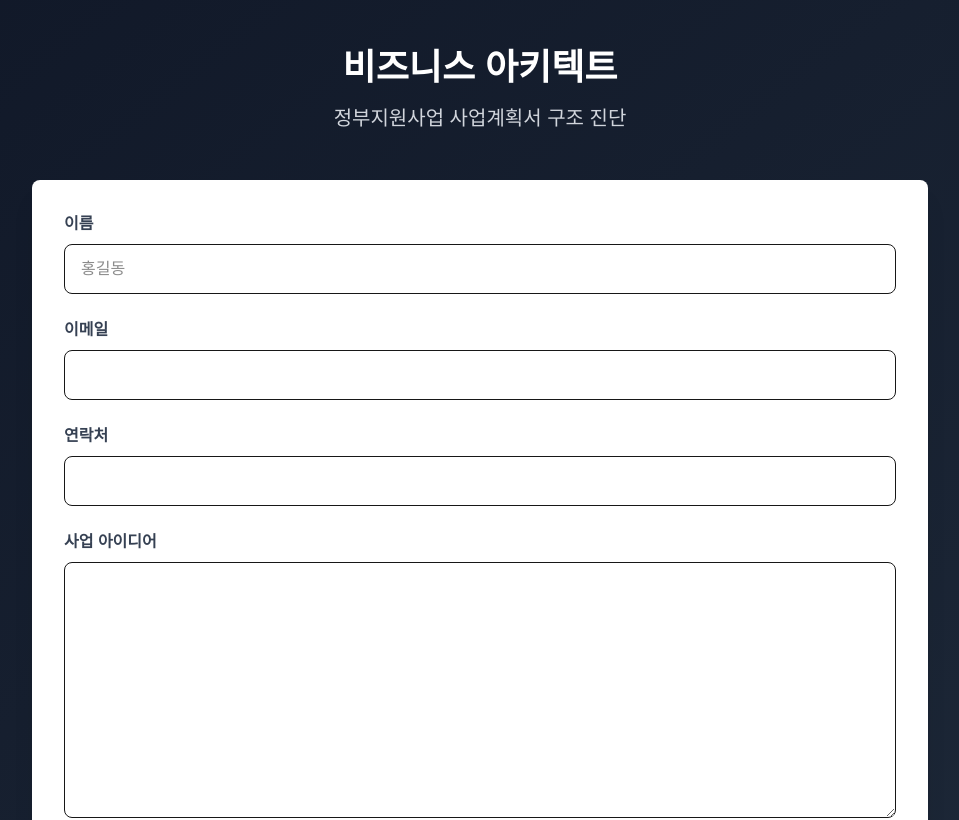
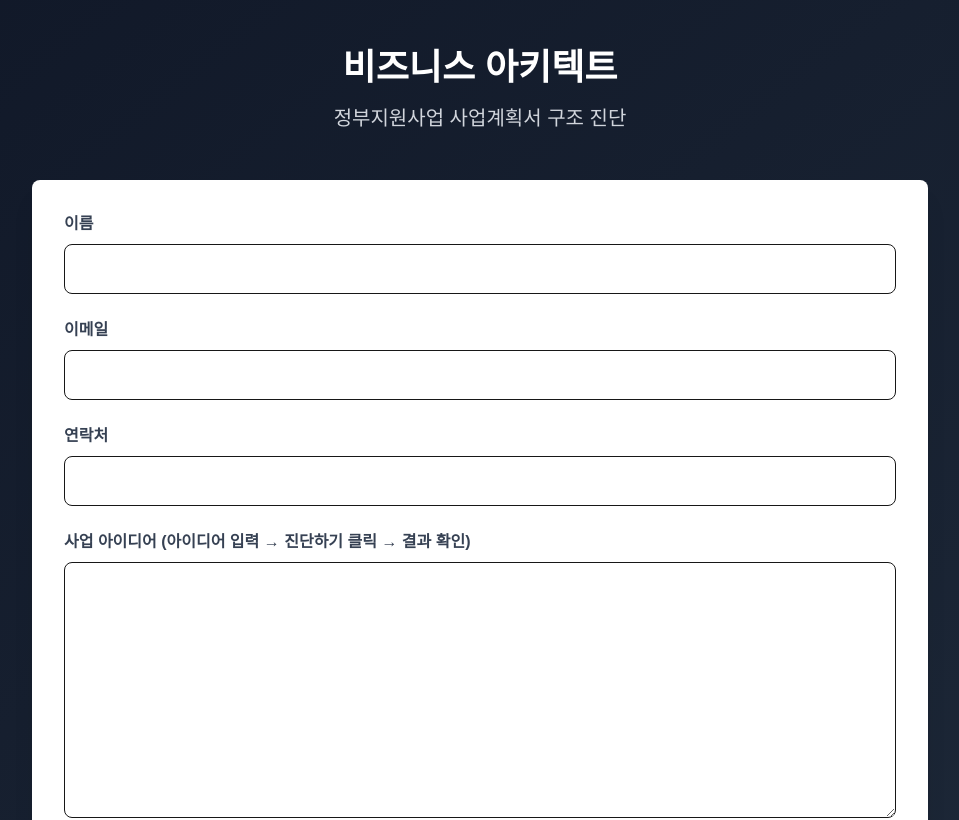
Before and after one commit to mate419/biz-architect, a Next.js app: page / in a window 1280 px wide. Shown: the top 820 px of the page, without its empty margins (160-1119 px from the left). Built offline with nearby package versions, Linux system fonts and the light colour scheme.

Commit message:
update page

```diff
--- a/app/page.tsx
+++ b/app/page.tsx
@@ -47,7 +47,7 @@ export default function Home() {
           <form onSubmit={handleSubmit}>
             <div className="mb-6">
               <label className="block text-gray-700 font-bold mb-2">이름</label>
-              <input type="text" value={name} onChange={(e) => setName(e.target.value)} className="w-full px-4 py-3 border rounded-lg" placeholder="홍길동" />
+              <input type="text" value={name} onChange={(e) => setName(e.target.value)} className="w-full px-4 py-3 border rounded-lg" />
             </div>
             <div className="mb-6">
               <label className="block text-gray-700 font-bold mb-2">이메일</label>
@@ -58,7 +58,7 @@ export default function Home() {
               <input type="tel" value={phone} onChange={(e) => setPhone(e.target.value)} className="w-full px-4 py-3 border rounded-lg" required />
             </div>
             <div className="mb-6">
-              <label className="block text-gray-700 font-bold mb-2">사업 아이디어</label>
+              <label className="block text-gray-700 font-bold mb-2">사업 아이디어 (아이디어 입력 → 진단하기 클릭 → 결과 확인)</label>
               <textarea value={businessIdea} onChange={(e) => setBusinessIdea(e.target.value)} className="w-full px-4 py-3 border rounded-lg h-64" required />
             </div>
             <button type="submit" disabled={loading} className="w-full bg-red-600 text-white font-bold py-4 px-6 rounded-lg">
```
